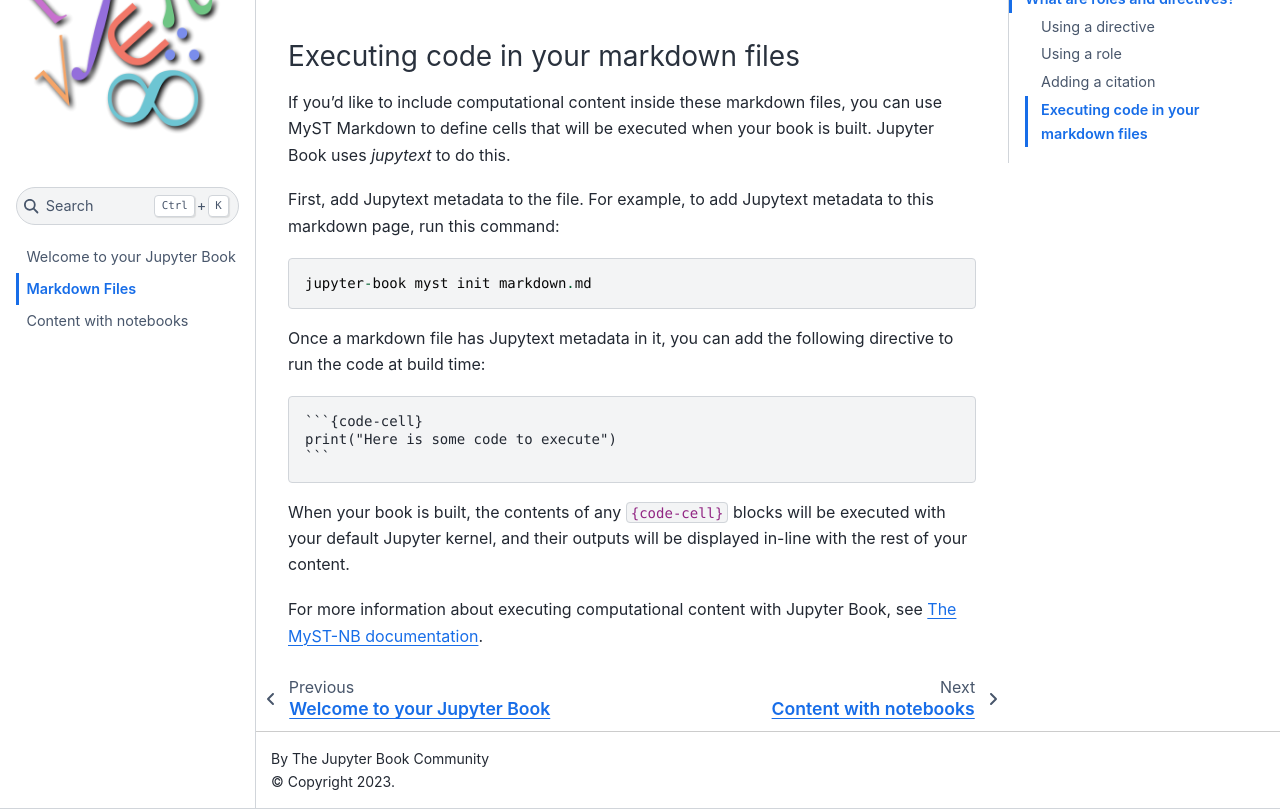
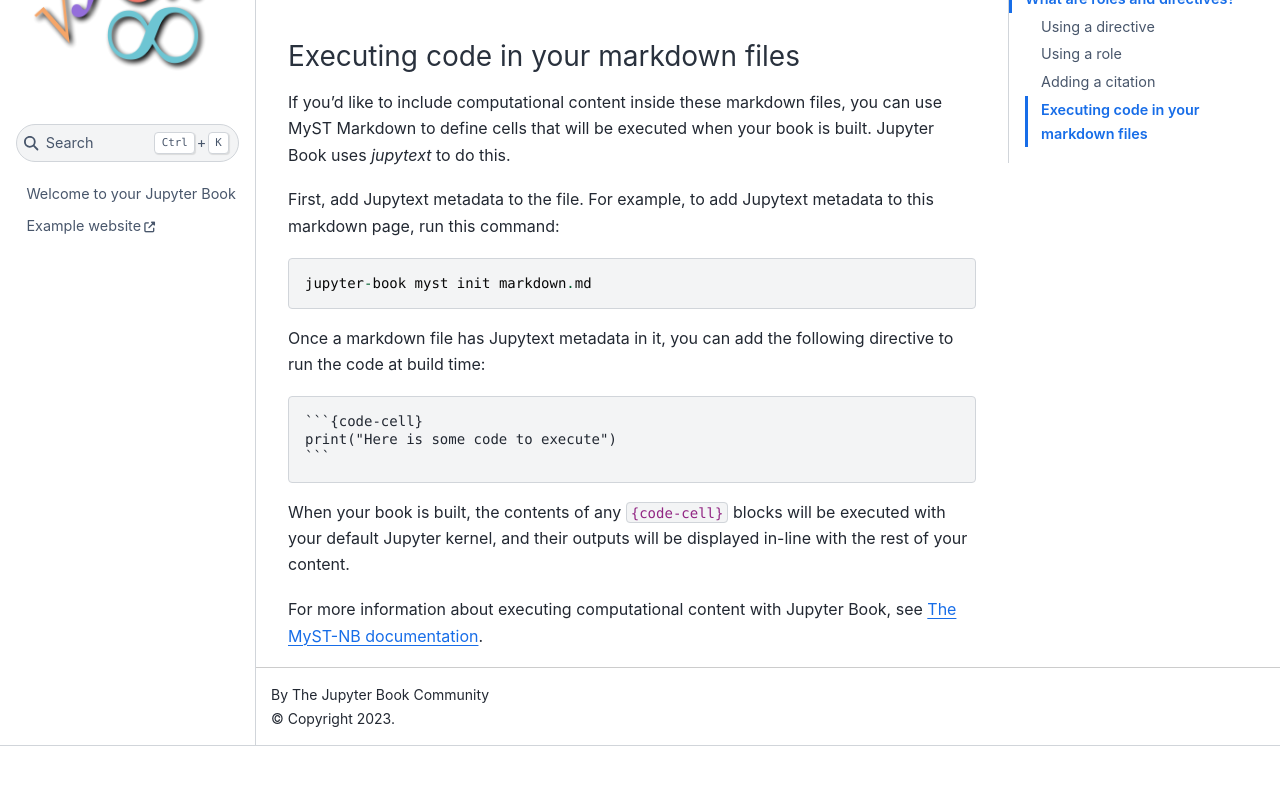
Before and after one commit to IsamAljawarneh/DLmath, a Jupyter Book: the page built from markdown.md, in a window 1280 px wide and 900 px high, scrolled down 2106 px, cut to the strip 91-900 px from the top of the window. Built offline with Jupyter Book 1.0.4 settings and Sphinx 7.4.7 and the Sphinx Book theme 1.1.4, drawn with Linux system fonts in a browser that asks for light colours; pages that are not in the unit, such as notebooks, are missing from menus; cross-references to code outside the pages are shown as plain code; after the commit the page ends 2943 px from its top, so only the background shows below that.

Commit message:
adding my first book!

```diff
--- a/_toc.yml
+++ b/_toc.yml
@@ -1,8 +1,7 @@
-# Table of contents
-# Learn more at https://jupyterbook.org/customize/toc.html
-
 format: jb-book
 root: intro
 chapters:
-- file: markdown
-- file: notebooks
+- file: path/to/chapter1
+- url: https://example.com
+  title: Example website
+- glob: subfolder/other*
```
